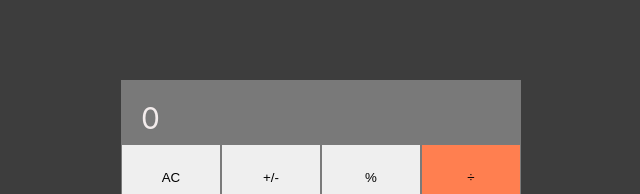
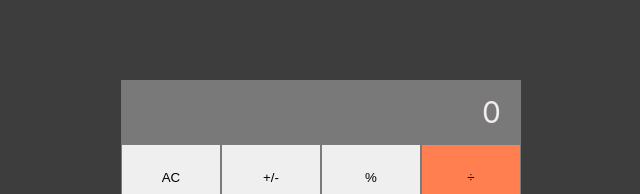
Before and after one commit to joel-kalema/Math-Magicians, a React (Create React App) app: page / in a window 1280 px wide. Shown: the top 194 px of the page, without its empty margins (319-959 px from the left). Built offline with nearby package versions, Linux system fonts and the light colour scheme.

Commit message:
Instaled the big.js

```diff
--- a/package.json
+++ b/package.json
@@ -7,6 +7,7 @@
     "@testing-library/react": "^13.1.1",
     "@testing-library/user-event": "^13.5.0",
     "big-js": "^3.1.3",
+    "big.js": "^6.1.1",
     "react": "^18.0.0",
     "react-dom": "^18.0.0",
     "react-scripts": "5.0.1",
--- a/src/component/calculator.css
+++ b/src/component/calculator.css
@@ -16,6 +16,8 @@ button {
 }
 
 .screen {
+  display: flex;
+  justify-content: end;
   width: 100%;
   height: 16%;
   background-color: rgb(121, 121, 121);
```
Also changed, not shown: 1 other file (tests, documents, lock files or other folders).
